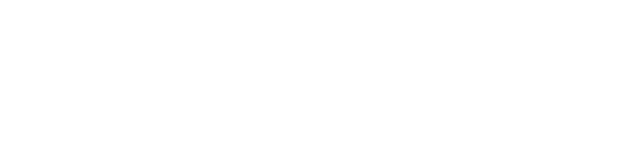
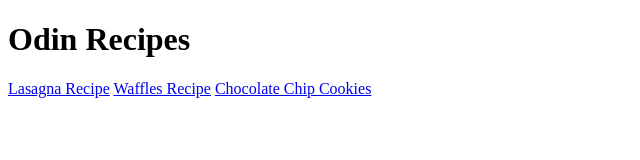
Before and after one commit to colandy79/odin--recipes, a plain HTML site: page odin-recipes/index.html in a window 1280 px wide. Shown: the whole page, without its empty margins (0-640 px from the left). Drawn offline with Linux system fonts and the light colour scheme.

Commit message:
Linked html recipes to index

```diff
--- a/odin-recipes/index.html
+++ b/odin-recipes/index.html
@@ -7,6 +7,9 @@
     <title>Document</title>
 </head>
 <body>
-
+    <h1>Odin Recipes</h1>
+        <a href="recipes/lasagna.html">Lasagna Recipe</a>
+        <a href="recipes/waffles.html">Waffles Recipe</a>
+        <a href="recipes/cookies.html">Chocolate Chip Cookies</a>
 </body>
 </html>
```
